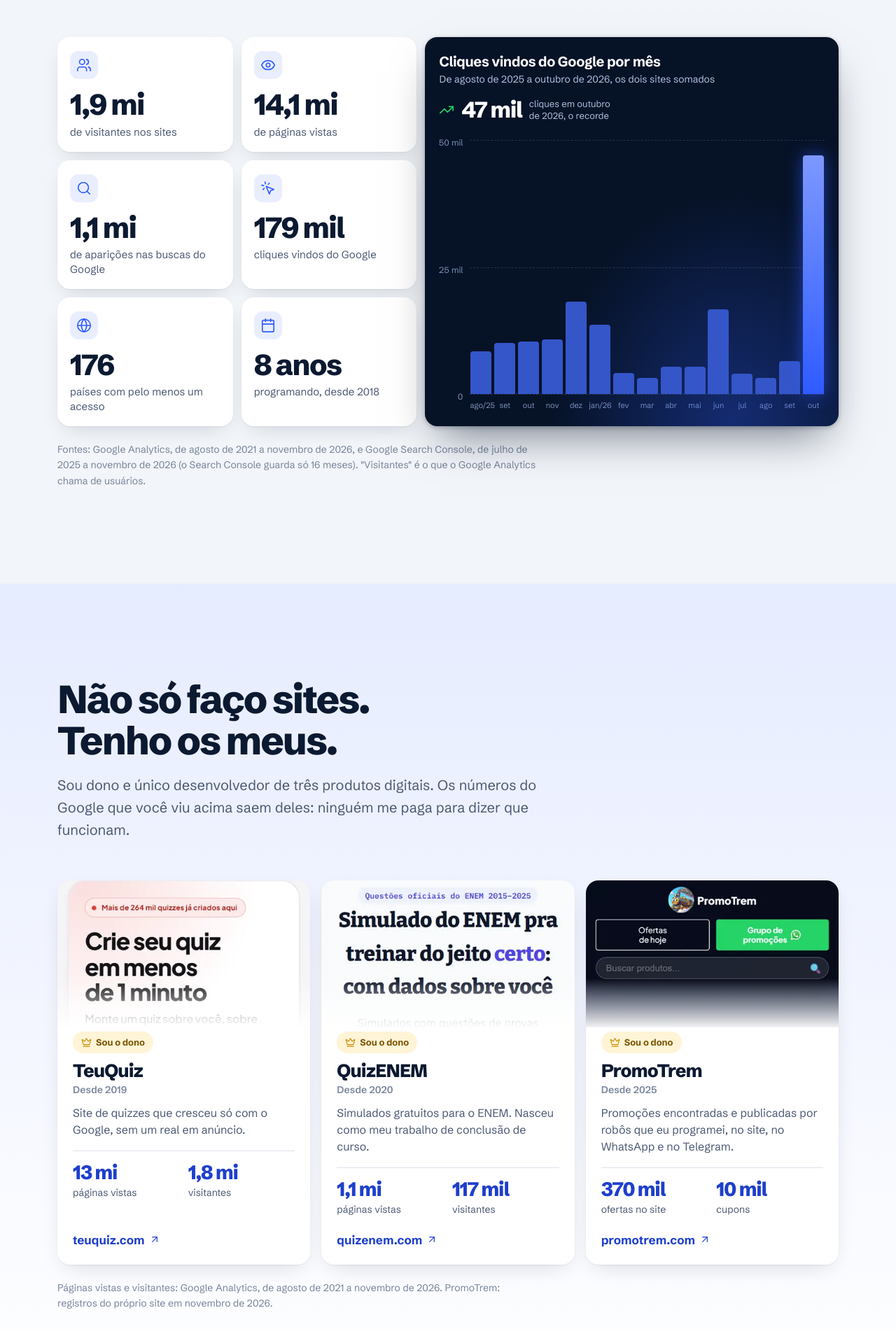
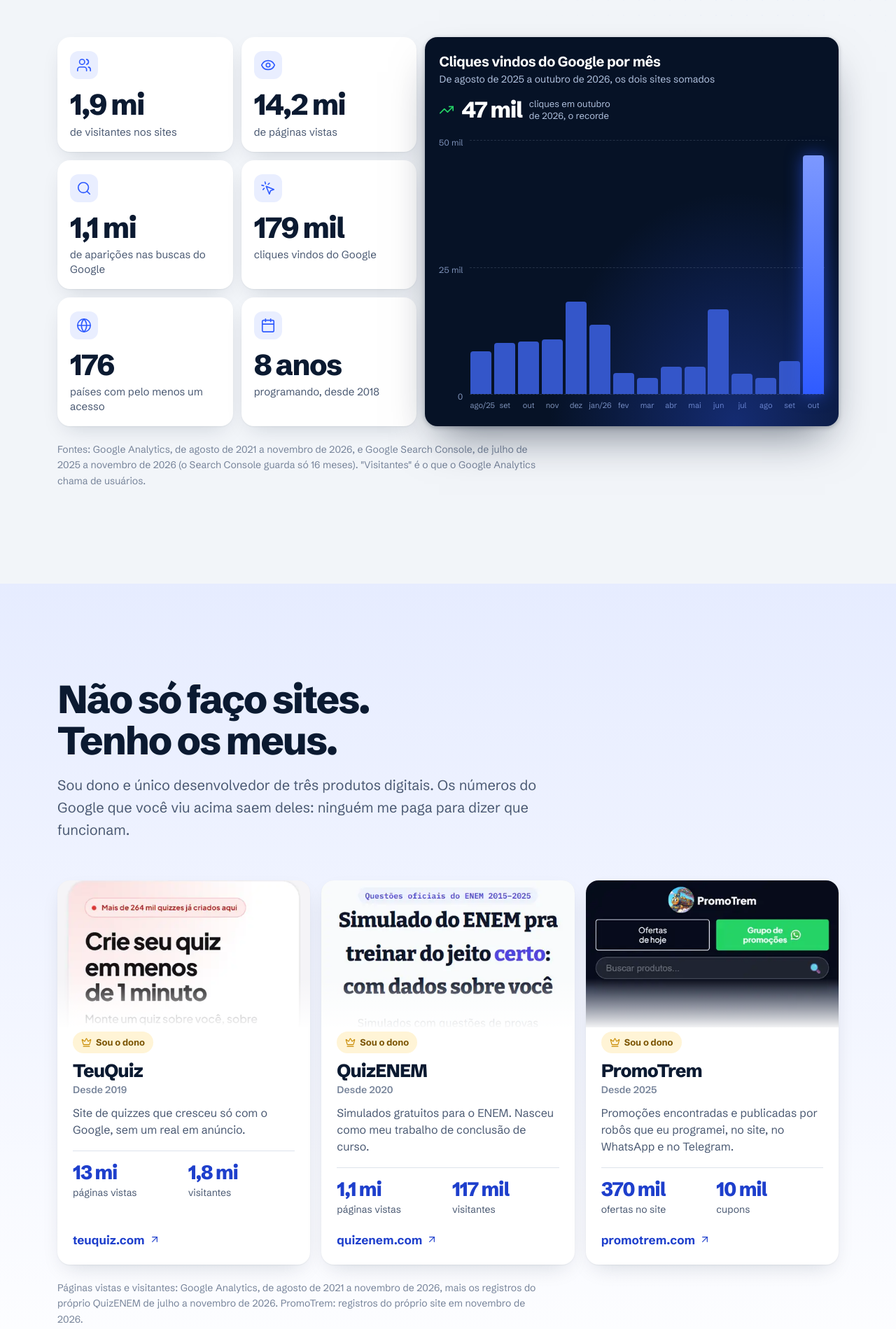
Before and after one commit to gabrielfelipeslv/gabrielfelipe.tech, a plain HTML site: page index.html in a window 1280 px wide. Shown: the part 1669-3568 px from the top of the page at 70% size. Drawn offline with nearby package versions, Linux system fonts and the light colour scheme; no server answers; animation ran at ten frames a second.

Commit message:
Números: 14,2 mi de páginas vistas (QuizENEM de jul a nov/2026 pelo registro do site)
O QuizENEM ficou sem Analytics de 22/07 a 18/11/2026. As páginas de simulado e
de resultado registradas no banco do site nesse período (29.074) entram na soma.

Co-Authored-By: Claude Opus 5.5 <noreply@anthropic.com>

```diff
--- a/index.html
+++ b/index.html
@@ -846,7 +846,7 @@
       <div class="resultados-grade">
         <dl class="numeros">
           <div class="numero"><svg class="ic"><use href="#i-pessoas"/></svg><dt data-alvo="1.9" data-casas="1" data-depois=" mi">1,9 mi</dt><dd>de visitantes nos sites</dd></div>
-          <div class="numero"><svg class="ic"><use href="#i-olho"/></svg><dt data-alvo="14.1" data-casas="1" data-depois=" mi">14,1 mi</dt><dd>de páginas vistas</dd></div>
+          <div class="numero"><svg class="ic"><use href="#i-olho"/></svg><dt data-alvo="14.2" data-casas="1" data-depois=" mi">14,2 mi</dt><dd>de páginas vistas</dd></div>
           <div class="numero"><svg class="ic"><use href="#i-busca"/></svg><dt data-alvo="1.1" data-casas="1" data-depois=" mi">1,1 mi</dt><dd>de aparições nas buscas do Google</dd></div>
           <div class="numero"><svg class="ic"><use href="#i-clique"/></svg><dt data-alvo="179" data-depois=" mil">179 mil</dt><dd>cliques vindos do Google</dd></div>
           <div class="numero"><svg class="ic"><use href="#i-globo"/></svg><dt data-alvo="176">176</dt><dd>países com pelo menos um acesso</dd></div>
@@ -917,7 +917,7 @@
           </div>
         </article>
       </div>
-      <p class="nota">Páginas vistas e visitantes: Google Analytics, de agosto de 2021 a novembro de 2026. PromoTrem: registros do próprio site em novembro de 2026.</p>
+      <p class="nota">Páginas vistas e visitantes: Google Analytics, de agosto de 2021 a novembro de 2026, mais os registros do próprio QuizENEM de julho a novembro de 2026. PromoTrem: registros do próprio site em novembro de 2026.</p>
     </div>
   </section>
 
```
